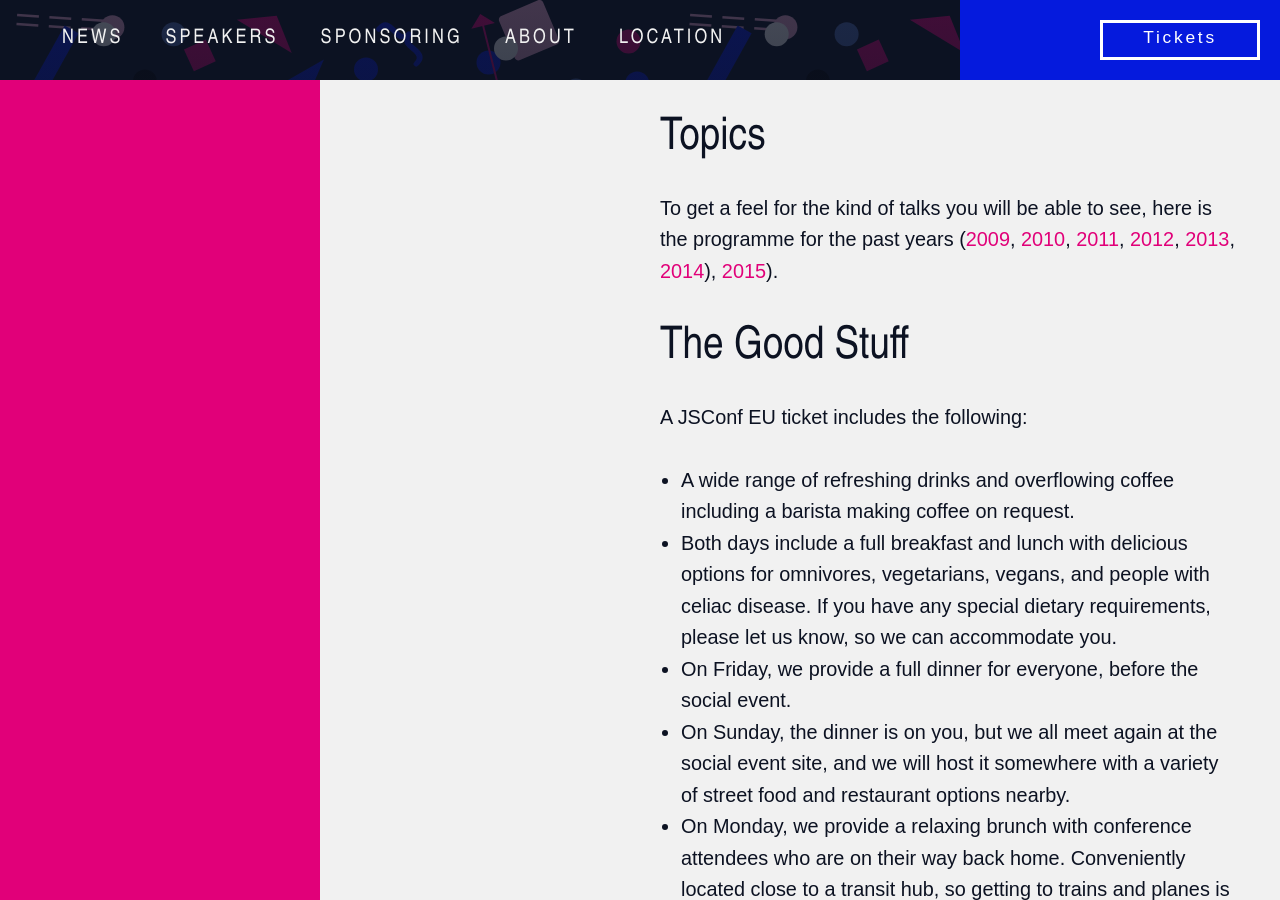
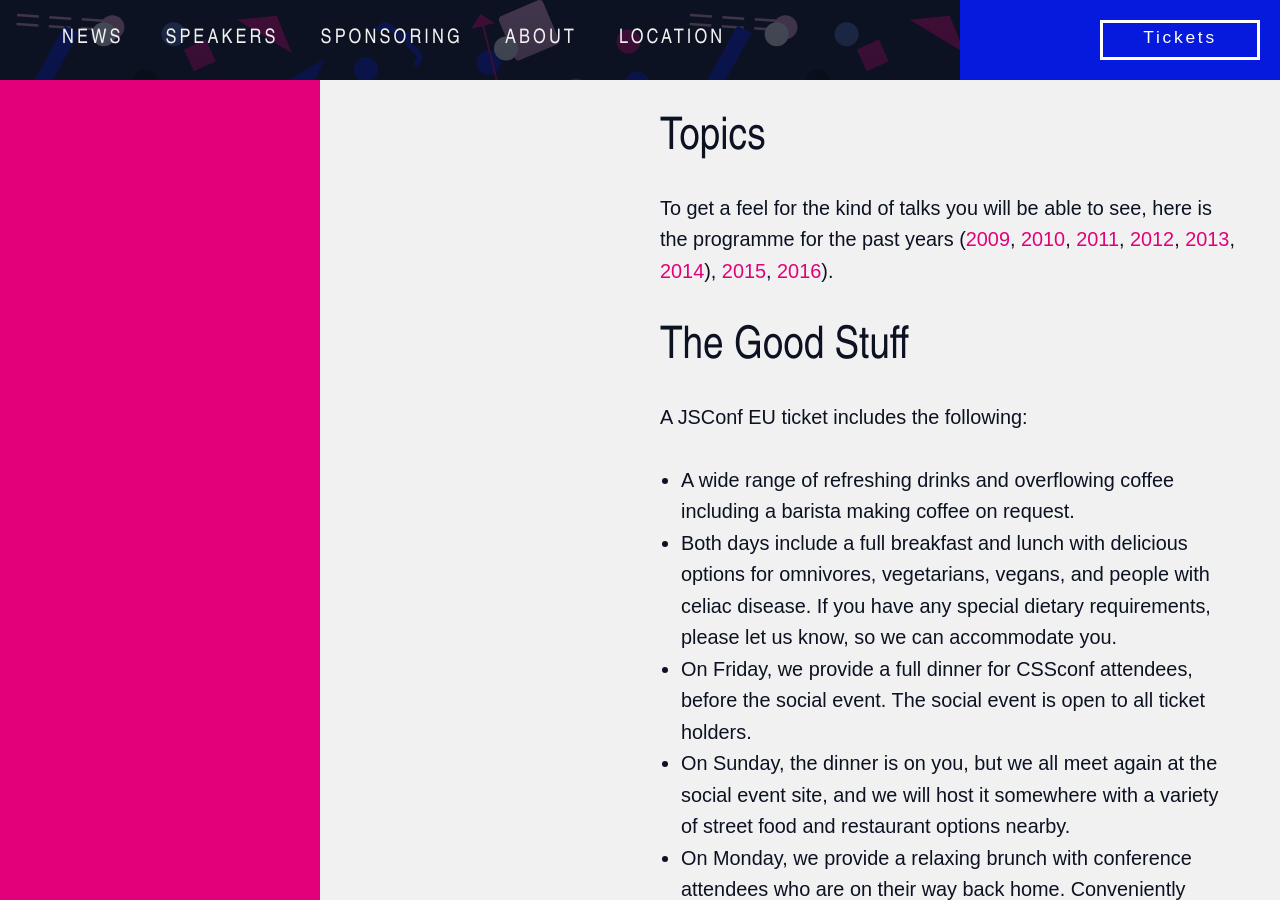
Before and after one commit to jsconf/2017.jsconf.eu, a Jekyll site: the page built from why.md, in a window 1280 px wide and 900 px high, scrolled down 1850 px. Built offline with Jekyll 4.4.1, drawn with Linux system fonts in a browser that asks for light colours; nearby versions of some CDN libraries; comment, search, counter and statistics services are not loaded.

Commit message:
fix: clarify dinner, update archive links

```diff
--- a/why.md
+++ b/why.md
@@ -27,7 +27,7 @@ JSConf EU celebrates its host city Berlin. What better way to invite all of Berl
 
 ## Topics
 
-To get a feel for the kind of talks you will be able to see, here is the programme for the past years ([2009](http://jsconf.eu/2009/speakers.html), [2010](http://jsconf.eu/2010/speakers.html), [2011](http://jsconf.eu/2011/speakers.html), [2012](http://2012.jsconf.eu/speakers.html), [2013](http://2013.jsconf.eu/speakers/), [2014](http://2014.jsconf.eu/speakers/)), [2015](http://2015.jsconf.eu/speakers/)).
+To get a feel for the kind of talks you will be able to see, here is the programme for the past years ([2009](http://jsconf.eu/2009/speakers.html), [2010](http://jsconf.eu/2010/speakers.html), [2011](http://jsconf.eu/2011/speakers.html), [2012](http://2012.jsconf.eu/speakers.html), [2013](http://2013.jsconf.eu/speakers/), [2014](http://2014.jsconf.eu/speakers/)), [2015](http://2015.jsconf.eu/speakers/), [2016](http://2016.jsconf.eu/speakers/)).
 
 
 ## The Good Stuff
@@ -36,7 +36,7 @@ A JSConf EU ticket includes the following:
 
 - A wide range of refreshing drinks and overflowing coffee including a barista making coffee on request.
 - Both days include a full breakfast and lunch with delicious options for omnivores, vegetarians, vegans, and people with celiac disease. If you have any special dietary requirements, please let us know, so we can accommodate you.
-- On Friday, we provide a full dinner for everyone, before the social event.
+- On Friday, we provide a full dinner for CSSconf attendees, before the social event. The social event is open to all ticket holders.
 - On Sunday, the dinner is on you, but we all meet again at the social event site, and we will host it somewhere with a variety of street food and restaurant options nearby.
 - On Monday, we provide a relaxing brunch with conference attendees who are on their way back home. Conveniently located close to a transit hub, so getting to trains and planes is a snap.
 
```
